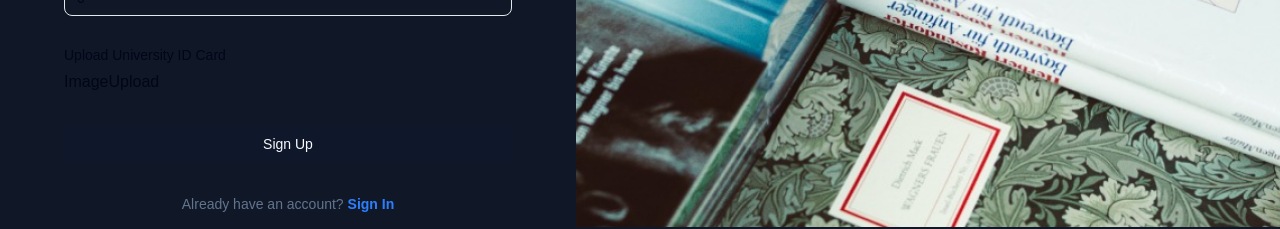
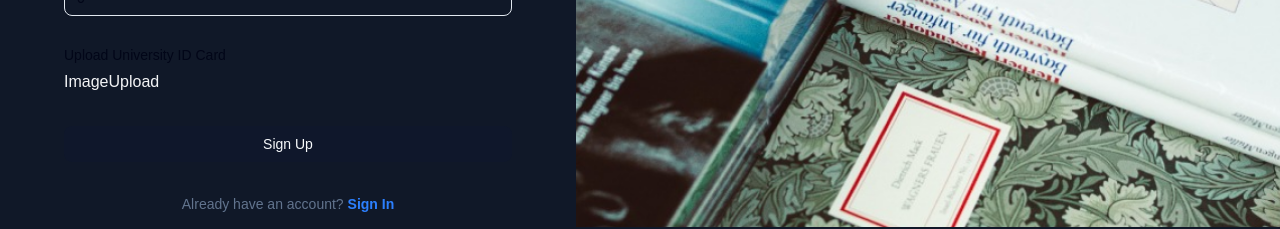
Before and after one commit to rahulrajput34/library-management, a Next.js app: page /sign-up in a window 1280 px wide. Shown: the part 541-770 px from the top of the page. Built offline with nearby package versions, Linux system fonts and the light colour scheme; a web font is replaced by a local one.

Commit message:
Refactor ImageUpload component for improved formatting and consistency

```diff
--- a/components/ImageUpload.tsx
+++ b/components/ImageUpload.tsx
@@ -1,9 +1,7 @@
-import React from 'react'
+import React from "react";
 
 const ImageUpload = () => {
-  return (
-    <div>ImageUpload</div>
-  )
-}
+  return <div className="text-gray-100">ImageUpload</div>;
+};
 
-export default ImageUpload
+export default ImageUpload;
```
